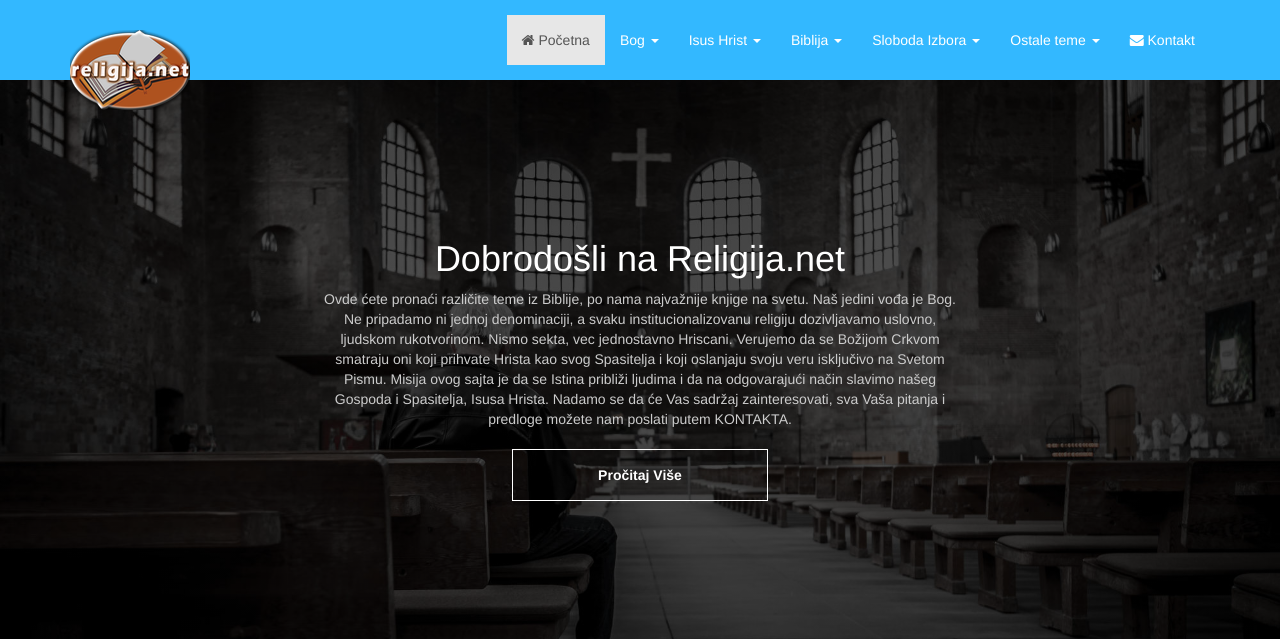
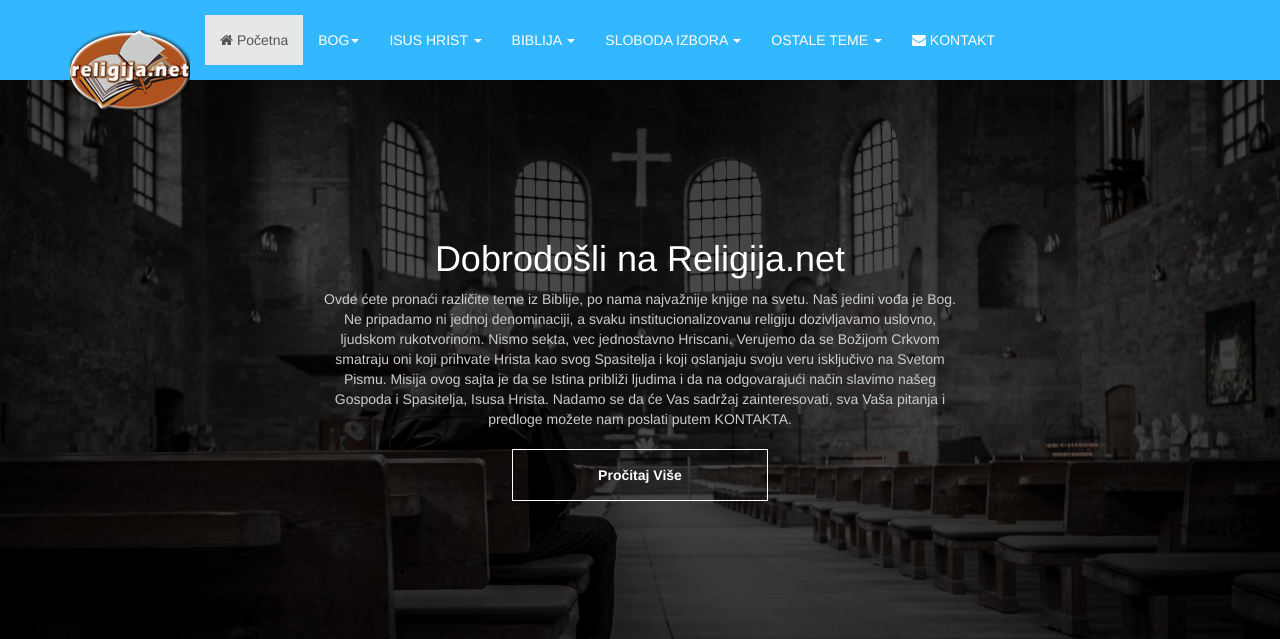
Before and after one commit to jeremic-io/religija, a PHP site: page / in a window 1280 px wide. Shown: the top 639 px of the page. Run offline with PHP 8.4, Linux system fonts and the light colour scheme.

Commit message:
Change main navigation menu

```diff
--- a/index.php
+++ b/index.php
@@ -29,10 +29,10 @@
 
           <!-- Collect the nav links, forms, and other content for toggling -->
           <div class="collapse navbar-collapse" id="bs-example-navbar-collapse-1">
-            <ul class="nav navbar-nav navbar-right">
+            <ul class="nav navbar-nav">
               <li class="active"><a href="#"><i class="fa fa-home"></i> Početna</a></li>
               <li class="dropdown">
-                <a href="#" class="dropdown-toggle" data-toggle="dropdown" role="button" aria-haspopup="true" aria-expanded="false">Bog <span class="caret"></span></a>
+                <a href="#" class="dropdown-toggle" data-toggle="dropdown" role="button" aria-haspopup="true" aria-expanded="false">BOG<span class="caret"></span></a>
                 <ul class="dropdown-menu">
                   <li><a href="#">O Bogu</a></li>
                   <li><a href="#">Komunikacija sa Bogom</a></li>
@@ -40,14 +40,14 @@
                 </ul>
               </li>
               <li class="dropdown">
-                <a href="#" class="dropdown-toggle" data-toggle="dropdown" role="button" aria-haspopup="true" aria-expanded="false">Isus Hrist <span class="caret"></span></a>
+                <a href="#" class="dropdown-toggle" data-toggle="dropdown" role="button" aria-haspopup="true" aria-expanded="false">ISUS HRIST <span class="caret"></span></a>
                 <ul class="dropdown-menu">
                   <li><a href="#">Ko je Isus Hrist</a></li>
                   <li><a href="#">Isus Hrist - Ispunjena proročanstva</a></li>
                 </ul>
               </li>
               <li class="dropdown">
-                <a href="#" class="dropdown-toggle" data-toggle="dropdown" role="button" aria-haspopup="true" aria-expanded="false">Biblija <span class="caret"></span></a>
+                <a href="#" class="dropdown-toggle" data-toggle="dropdown" role="button" aria-haspopup="true" aria-expanded="false">BIBLIJA <span class="caret"></span></a>
                 <ul class="dropdown-menu">
                   <li><a href="#">O Bibliji</a></li>
                   <li><a href="#">Zašto Biblija</a></li>
@@ -56,14 +56,14 @@
                 </ul>
               </li>
               <li class="dropdown">
-                <a href="#" class="dropdown-toggle" data-toggle="dropdown" role="button" aria-haspopup="true" aria-expanded="false">Sloboda Izbora <span class="caret"></span></a>
+                <a href="#" class="dropdown-toggle" data-toggle="dropdown" role="button" aria-haspopup="true" aria-expanded="false">SLOBODA IZBORA <span class="caret"></span></a>
                 <ul class="dropdown-menu">
                   <li><a href="#">Sloboda izbora</a></li>
                   <li><a href="#">Plan Spasenja</a></li>
                 </ul>
               </li>
               <li class="dropdown">
-                <a href="#" class="dropdown-toggle" data-toggle="dropdown" role="button" aria-haspopup="true" aria-expanded="false">Ostale teme <span class="caret"></span></a>
+                <a href="#" class="dropdown-toggle" data-toggle="dropdown" role="button" aria-haspopup="true" aria-expanded="false">OSTALE TEME <span class="caret"></span></a>
                 <ul class="dropdown-menu">
                   <li><a href="#">Sotona, demoni i anđeli</a></li>
                   <li><a href="#">Život posle smrti</a></li>
@@ -72,7 +72,7 @@
                   <li><a href="#">Žig zveri</a></li>
                 </ul>
               </li>
-              <li><a href="#"><i class="fa fa-envelope"></i> Kontakt</a></li>
+              <li><a href="#"><i class="fa fa-envelope"></i> KONTAKT</a></li>
             </ul>
           </div><!-- /.navbar-collapse -->
         </div><!-- /.container-fluid -->
```
